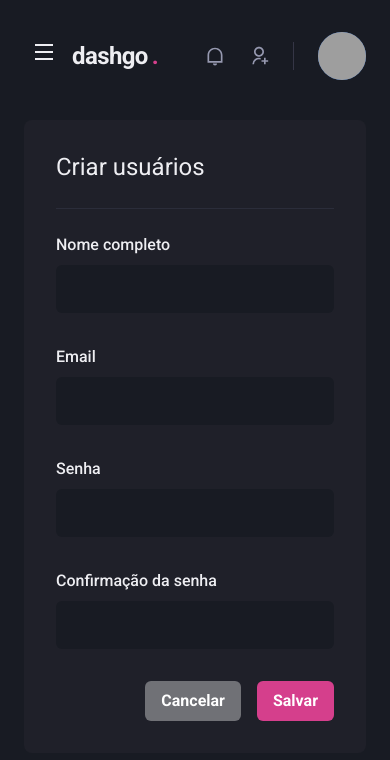
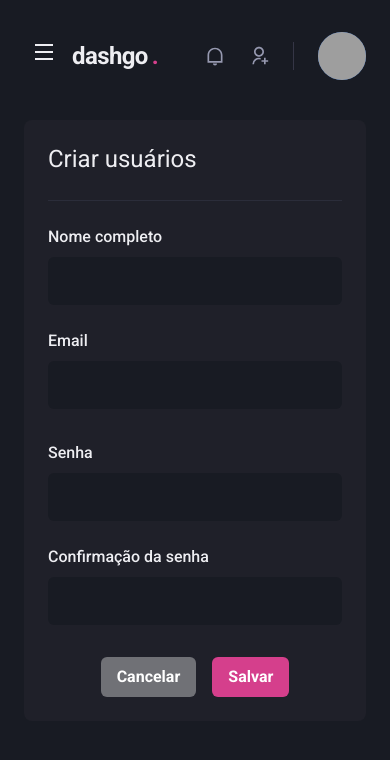
Before and after one commit to magaliais/Dashgo, a Next.js app: page /users/create in a window 390 px wide. Shown: the top 760 px of the page. Built offline with nearby package versions, Linux system fonts and the light colour scheme; grey boxes are pictures that could not be loaded.

Commit message:
👌 IMPROVE: responsive create new user

```diff
--- a/src/pages/users/create.tsx
+++ b/src/pages/users/create.tsx
@@ -12,24 +12,24 @@
       <Flex w="100%" my="6" maxW={1480} mx="auto" px="6">
         <Sidebar />
 
-        <Box flex="1" borderRadius="8" bg="gray.800" p="8">
+        <Box flex="1" borderRadius="8" bg="gray.800" p={["6", "8"]}>
           <Heading size="lg" fontWeight="normal">Criar usuários</Heading>
 
           <Divider my="6" borderColor="gray.700" />
 
           <VStack spacing="8">
-            <SimpleGrid minChildWidth="240px" spacing="8" w="100%">
+            <SimpleGrid minChildWidth="240px" spacing={["6", "8"]} w="100%">
               <Input name="name" label="Nome completo" />
               <Input name="email" type="email" label="Email" />
             </SimpleGrid>
 
-            <SimpleGrid minChildWidth="240px" spacing="8" w="100%">
+            <SimpleGrid minChildWidth="240px" spacing={["6", "8"]} w="100%">
               <Input name="password" type="password" label="Senha" />
               <Input name="password_confirmation" type="password" label="Confirmação da senha" />
             </SimpleGrid>
           </VStack>
 
-          <Flex mt="8" justify="flex-end">
+          <Flex mt="8" justify={["center", "flex-end"]}>
             <HStack spacing="4">
               <Button colorScheme="whiteAlpha">Cancelar</Button>
               <Button colorScheme="pink">Salvar</Button>
```
